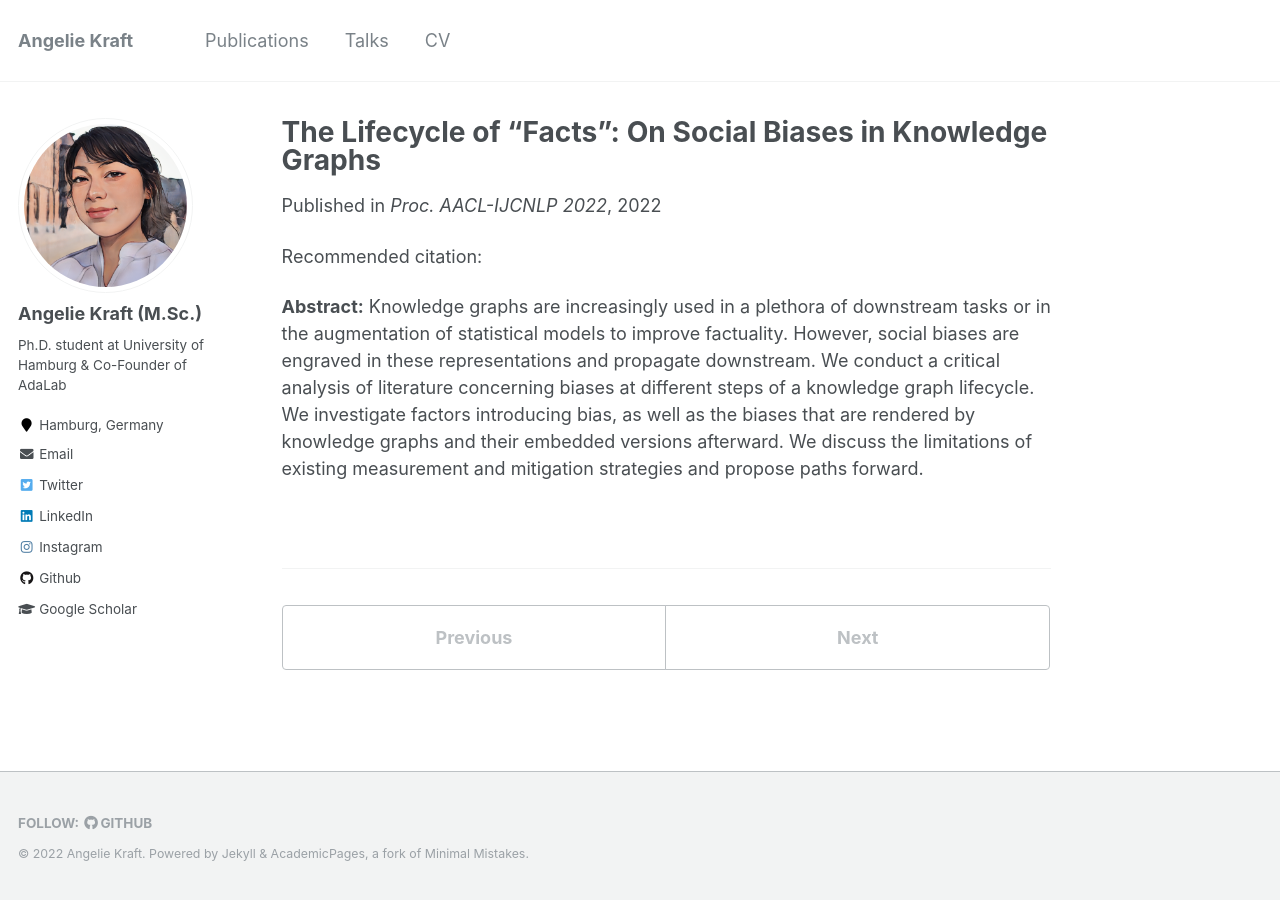
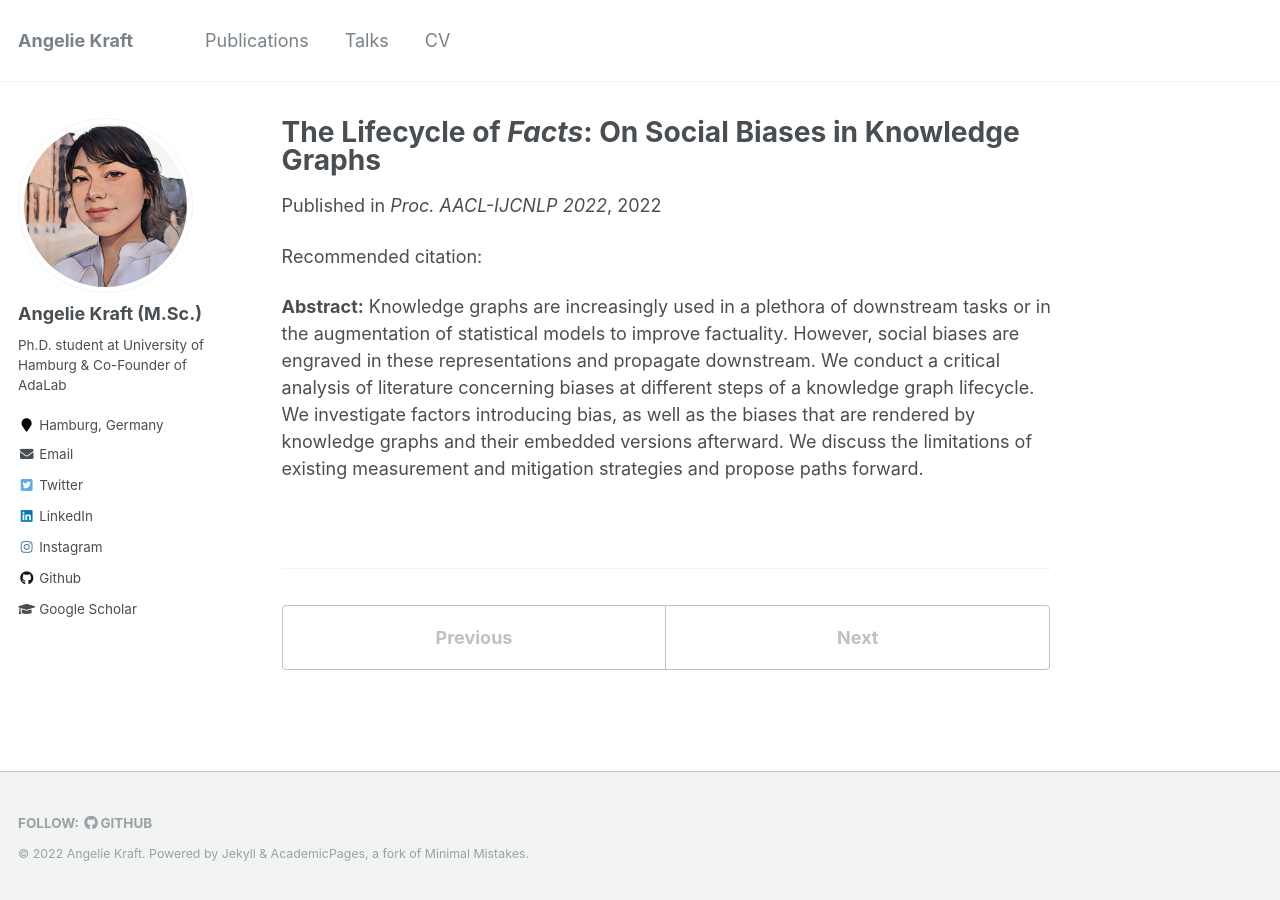
Before and after one commit to krangelie/krangelie.github.io, a Jekyll site: the page built from _publications/2022-kg-bias-survey-number-3.md, in a window 1280 px wide. Built offline with Jekyll 4.4.1, drawn with Linux system fonts in a browser that asks for light colours.

```diff
--- a/_publications/2022-kg-bias-survey-number-3.md
+++ b/_publications/2022-kg-bias-survey-number-3.md
@@ -1,5 +1,5 @@
 ---
-title: 'The Lifecycle of "Facts": On Social Biases in Knowledge Graphs'
+title: 'The Lifecycle of _Facts_: On Social Biases in Knowledge Graphs'
 collection: publications
 permalink: /publications/2022-kg-bias-survey-number-3
 date: 2022-09-21
```
